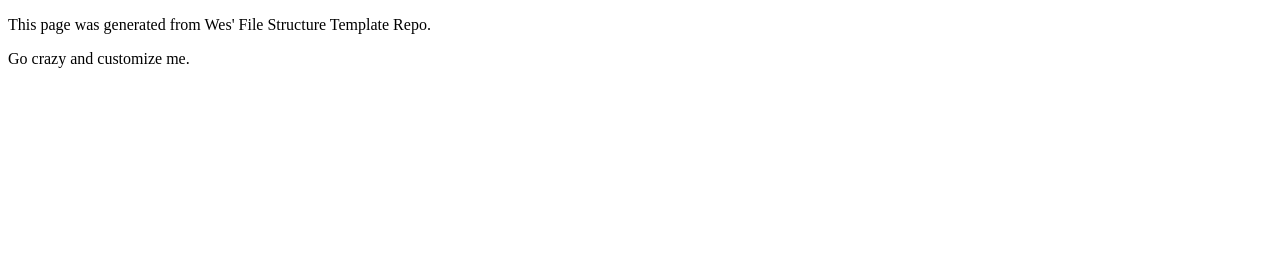
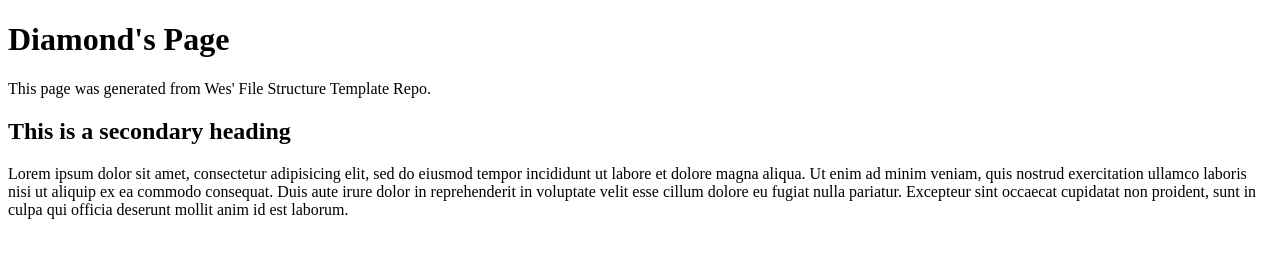
Before and after one commit to kalonnimoore/art101, a plain HTML site: page index.html in a window 1280 px wide. Drawn offline with Linux system fonts and the light colour scheme.

Commit message:
Update index.html
Edited index.html

```diff
--- a/index.html
+++ b/index.html
@@ -6,9 +6,11 @@
 </head>
 <body>
 	<main>
+		<h1>Diamond's Page</h1>
 		<p>This page was generated from Wes' File Structure Template Repo.</p>
 
-		<p>Go crazy and customize me.</p>
+		<h2>This is a secondary heading</h2>
+		<p>Lorem ipsum dolor sit amet, consectetur adipisicing elit, sed do eiusmod tempor incididunt ut labore et dolore magna aliqua. Ut enim ad minim veniam, quis nostrud exercitation ullamco laboris nisi ut aliquip ex ea commodo consequat. Duis aute irure dolor in reprehenderit in voluptate velit esse cillum dolore eu fugiat nulla pariatur. Excepteur sint occaecat cupidatat non proident, sunt in culpa qui officia deserunt mollit anim id est laborum.</p>
 	</main>
 
 
```
